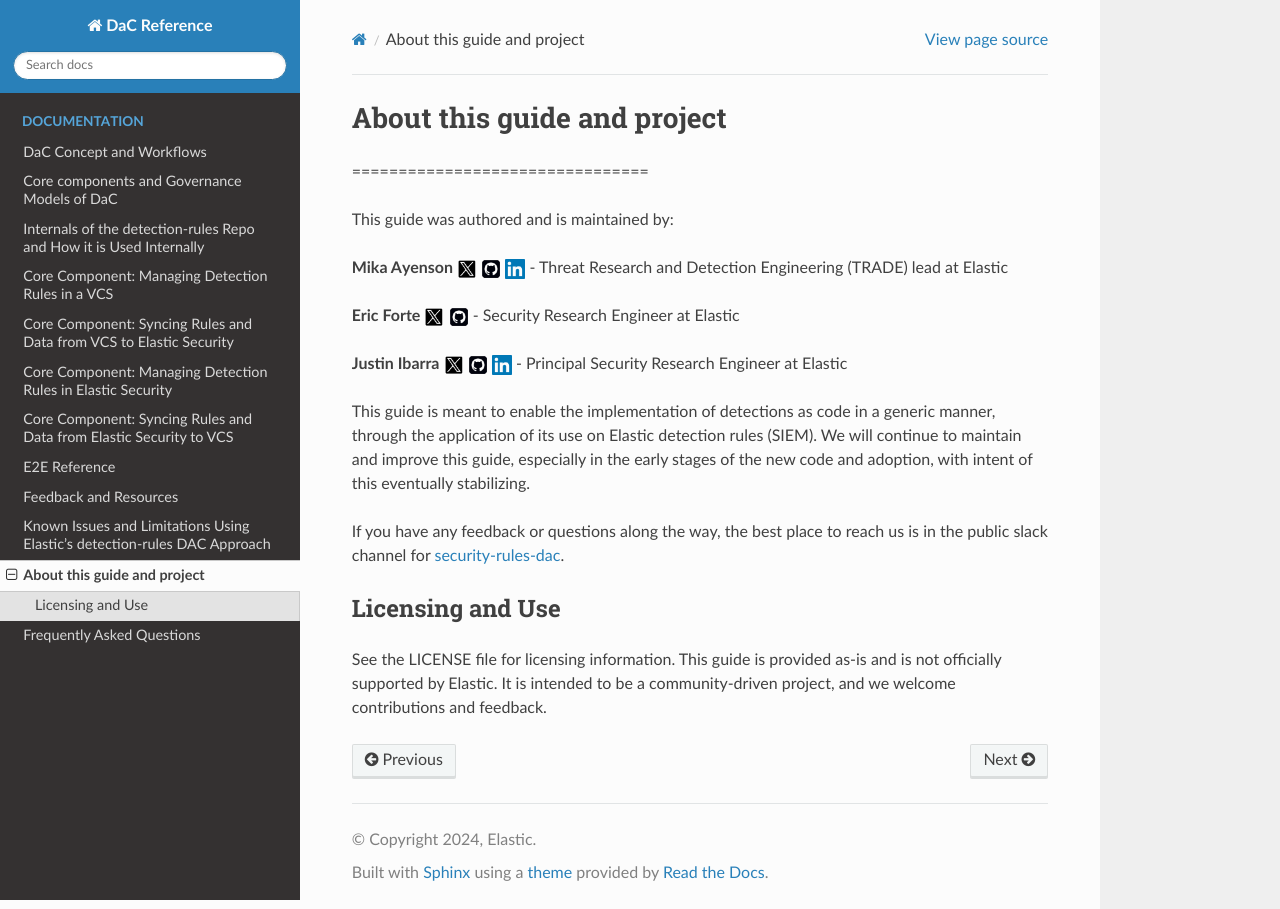
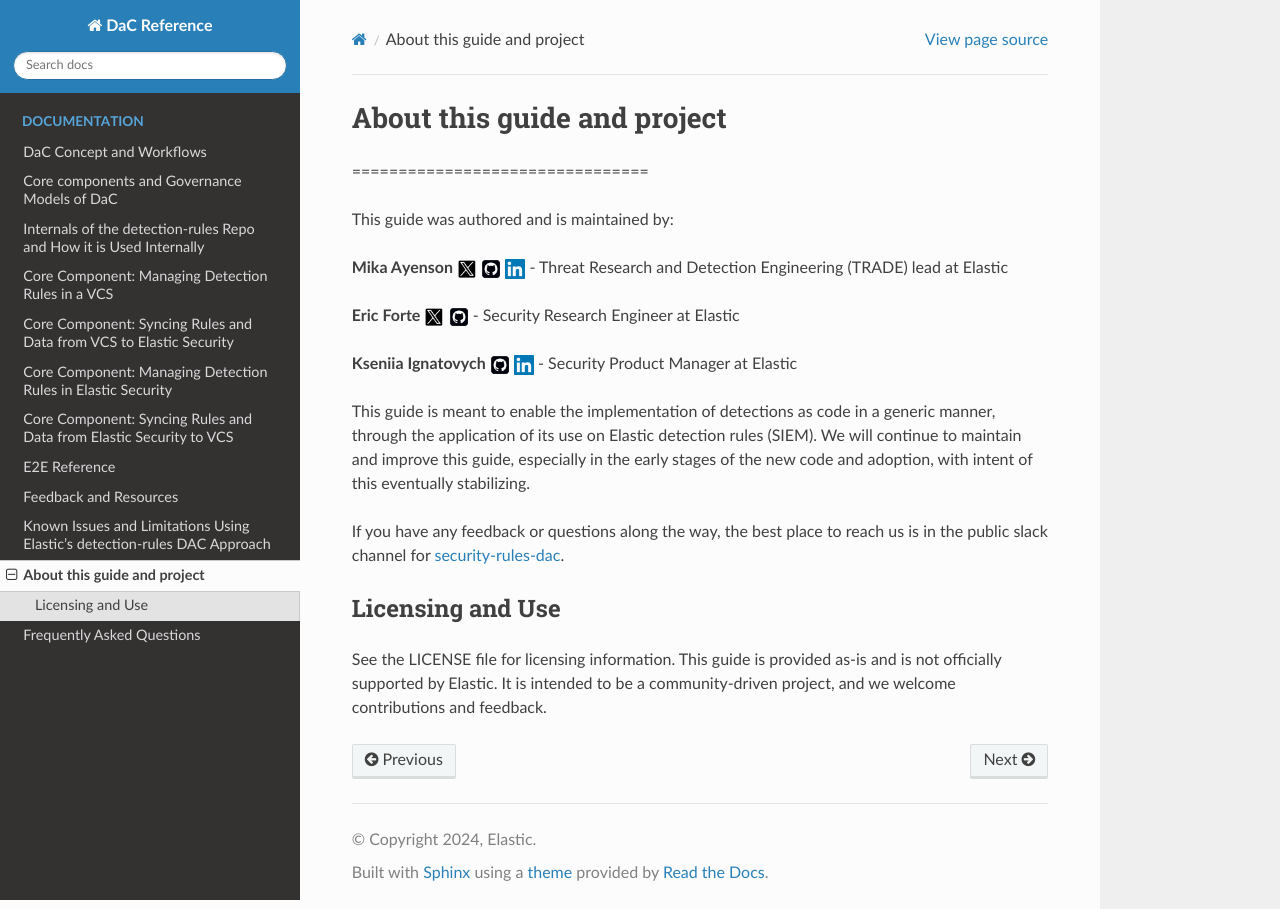
Before and after one commit to elastic/DaC-Reference, a Sphinx documentation site: the page built from docs/about.md, in a window 1280 px wide. Built offline with Sphinx 7.4.7 and the Read the Docs theme 3.1.0, drawn with Linux system fonts in a browser that asks for light colours.

Commit message:
Update about.md

```diff
--- a/docs/about.md
+++ b/docs/about.md
@@ -7,7 +7,7 @@
 
 **Eric Forte** <a href="https://twitter.com/EricF0r73"><img src="_static/x_logo.png" width="20" height="20" style="vertical-align:middle"></a> <a href="https://github.com/eric-forte-elastic"><img src="_static/github_logo.png" width="20" height="20" style="vertical-align:middle"></a> - Security Research Engineer at Elastic
 
-**Justin Ibarra** <a href="https://twitter.com/br0k3ns0und"><img src="_static/x_logo.png" width="20" height="20" style="vertical-align:middle"></a> <a href="https://github.com/brokensound77"><img src="_static/github_logo.png" width="20" height="20" style="vertical-align:middle"></a> <a href="https://linkedin.com/in/justinibarra"><img src="_static/linkedin_logo.png" width="20" height="20" style="vertical-align:middle"></a> - Principal Security Research Engineer at Elastic
+**Kseniia Ignatovych** <a href="https://github.com/approksiu"><img src="_static/github_logo.png" width="20" height="20" style="vertical-align:middle"></a> <a href="https://www.linkedin.com/in/kseniiaignatovych"><img src="_static/linkedin_logo.png" width="20" height="20" style="vertical-align:middle"></a> - Security Product Manager at Elastic
 
 This guide is meant to enable the implementation of detections as code in a generic manner, through the application of its use on Elastic detection rules (SIEM). We will continue to maintain and improve this guide, especially in the early stages of the new code and adoption, with intent of this eventually stabilizing.
 
```
